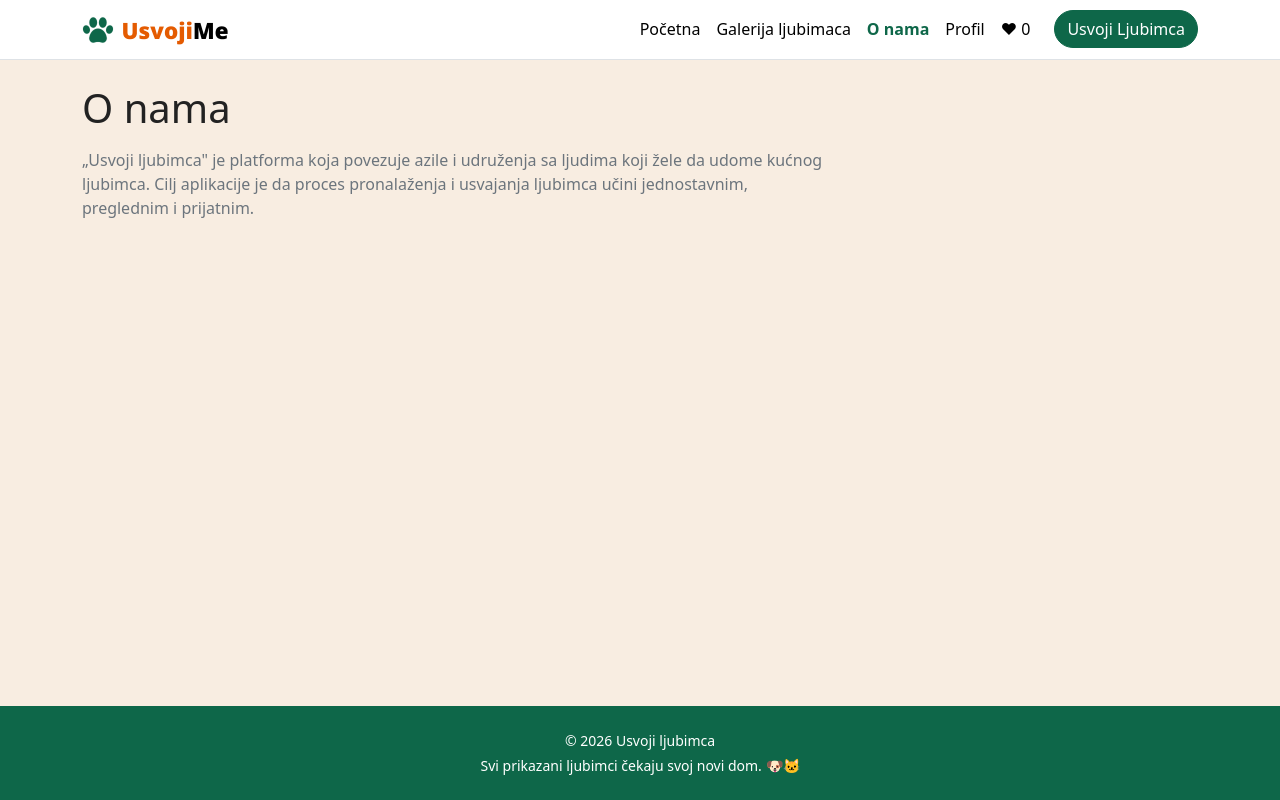
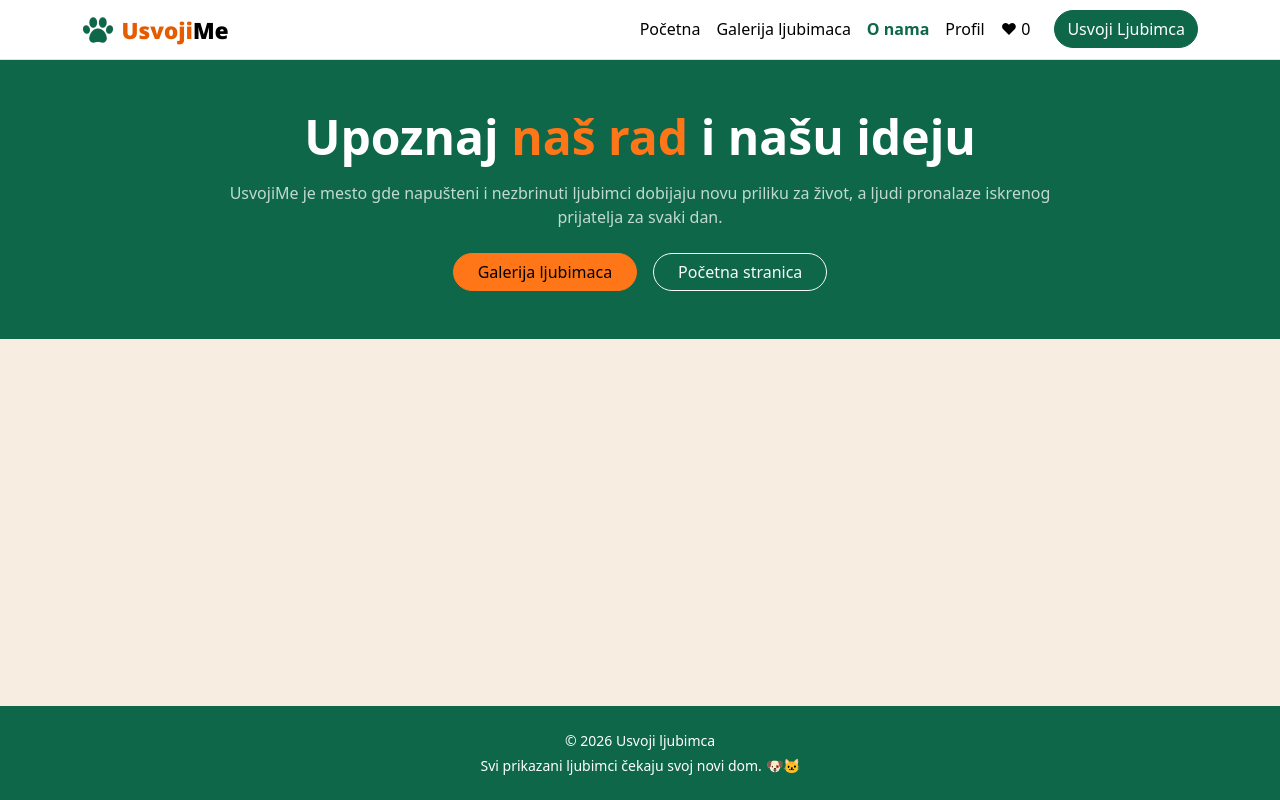
Before and after one commit to rijad-jukic/KTEH-projekat, a React (Vite) app: page /o-nama in a window 1280 px wide. Built offline with nearby package versions, Linux system fonts and the light colour scheme; no server answers.

Commit message:
O nama: hero sekcija

```diff
--- a/src/pages/AboutPage.tsx
+++ b/src/pages/AboutPage.tsx
@@ -1,13 +1,27 @@
+import { Link } from 'react-router-dom'
+
 function AboutPage() {
   return (
-    <div className="container py-4">
-      <h1 className="mb-3">O nama</h1>
-      <p className="text-secondary col-lg-8">
-        „Usvoji ljubimca" je platforma koja povezuje azile i udruženja sa
-        ljudima koji žele da udome kućnog ljubimca. Cilj aplikacije je da
-        proces pronalaženja i usvajanja ljubimca učini jednostavnim,
-        preglednim i prijatnim.
-      </p>
+    <div>
+      <section className="bg-dark text-white text-center">
+        <div className="container col-lg-8 py-5">
+          <h1 className="display-5 fw-bold mb-3">
+            Upoznaj <span className="text-primary">naš rad</span> i našu ideju
+          </h1>
+          <p className="mb-4 opacity-75">
+            UsvojiMe je mesto gde napušteni i nezbrinuti ljubimci dobijaju novu priliku
+            za život, a ljudi pronalaze iskrenog prijatelja za svaki dan.
+          </p>
+          <div className="d-flex flex-wrap justify-content-center gap-3">
+            <Link to="/ljubimci" className="btn btn-primary rounded-pill px-4">
+              Galerija ljubimaca
+            </Link>
+            <Link to="/" className="btn btn-outline-light rounded-pill px-4">
+              Početna stranica
+            </Link>
+          </div>
+        </div>
+      </section>
     </div>
   )
 }
```
Also changed, not shown: 1 other file (tests, documents, lock files or other folders).
